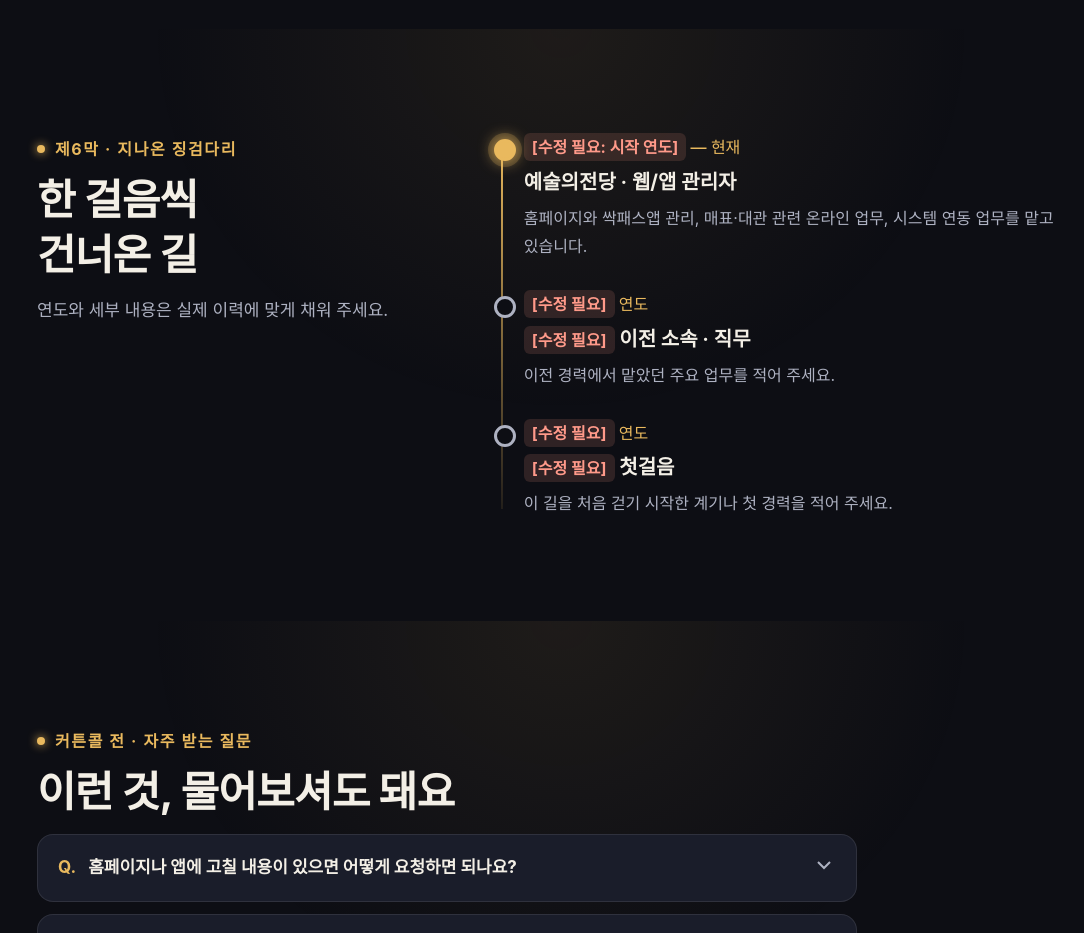
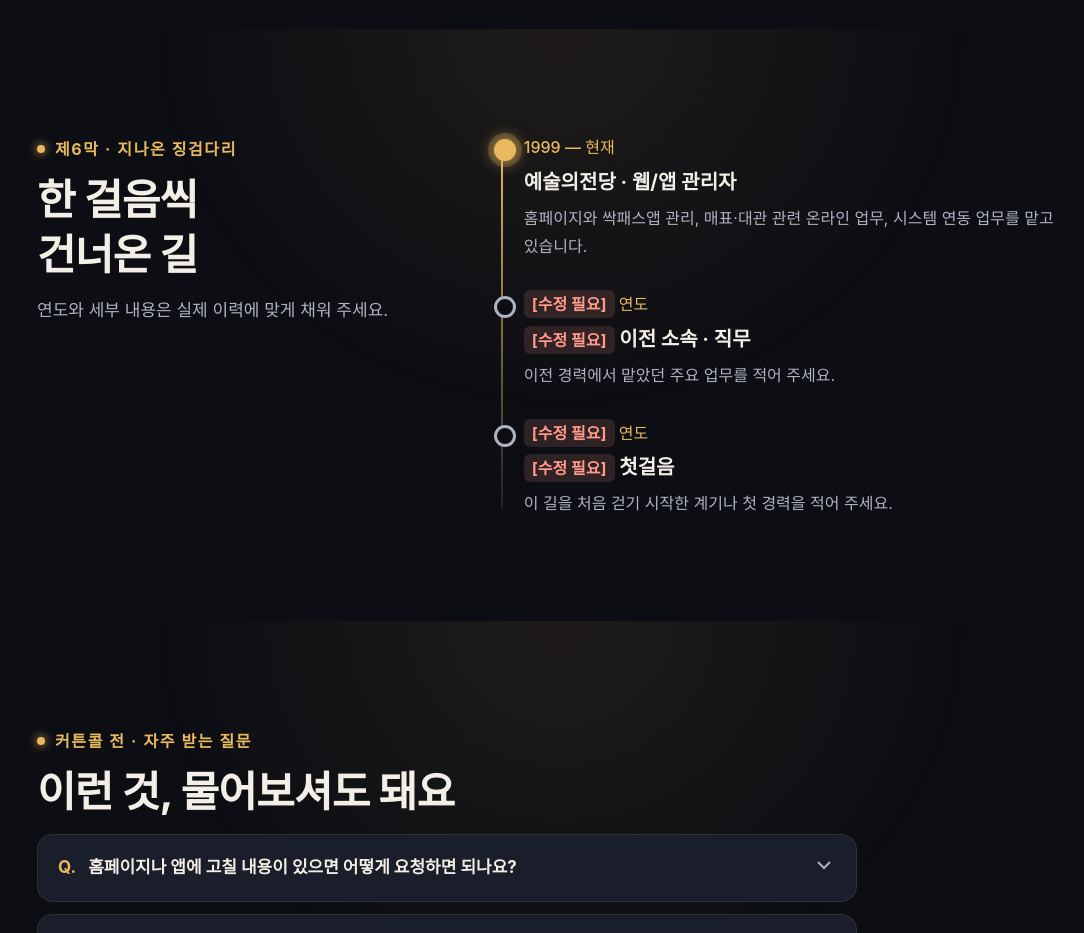
Before and after one commit to coolhk777/my-intro, a plain HTML site: page index.html in a window 1280 px wide. Shown: the part 4820-5753 px from the top of the page, without its empty margins (79-1163 px from the left). Drawn offline with Linux system fonts and the light colour scheme; a web font is replaced by a local one.

Commit message:
Set career start year to 1999

```diff
--- a/index.html
+++ b/index.html
@@ -620,7 +620,7 @@
     </div>
     <ol class="timeline">
       <li class="now reveal">
-        <span class="when"><span class="todo">[수정 필요: 시작 연도]</span> — 현재</span>
+        <span class="when">1999 — 현재</span>
         <h3>예술의전당 · 웹/앱 관리자</h3>
         <p>홈페이지와 싹패스앱 관리, 매표·대관 관련 온라인 업무, 시스템 연동 업무를 맡고 있습니다.</p>
       </li>
```
